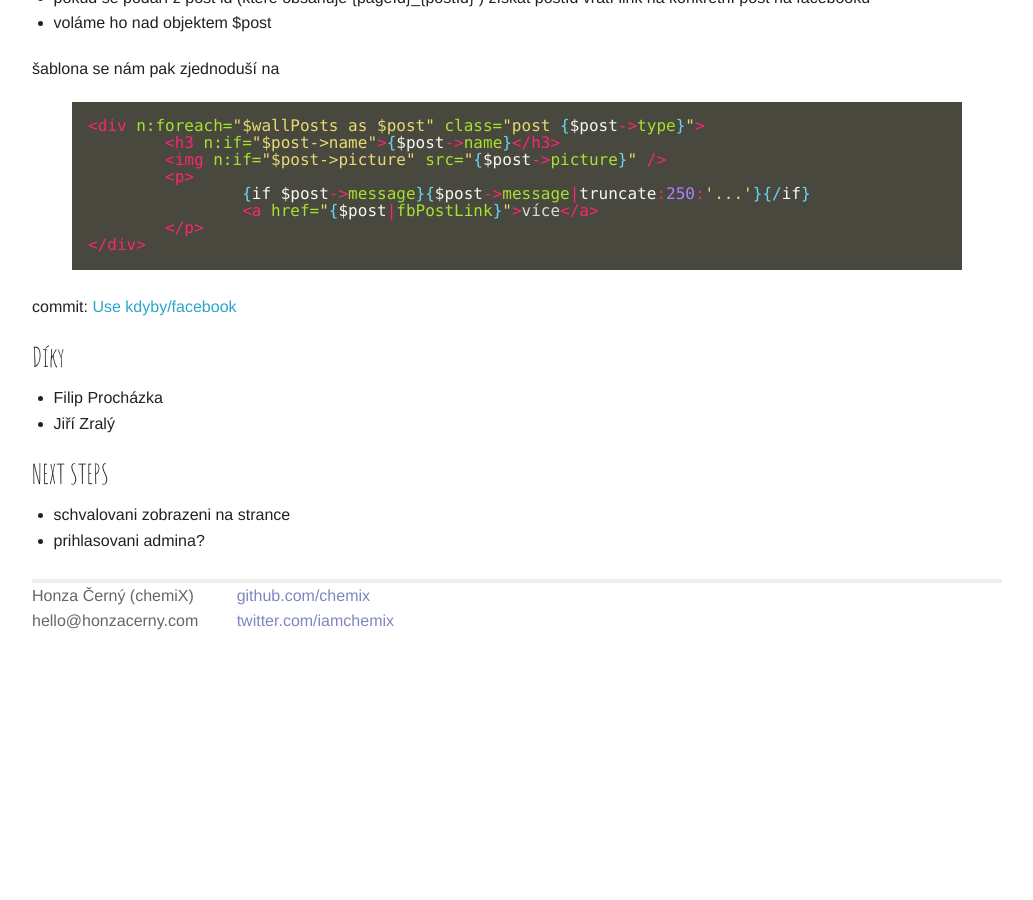
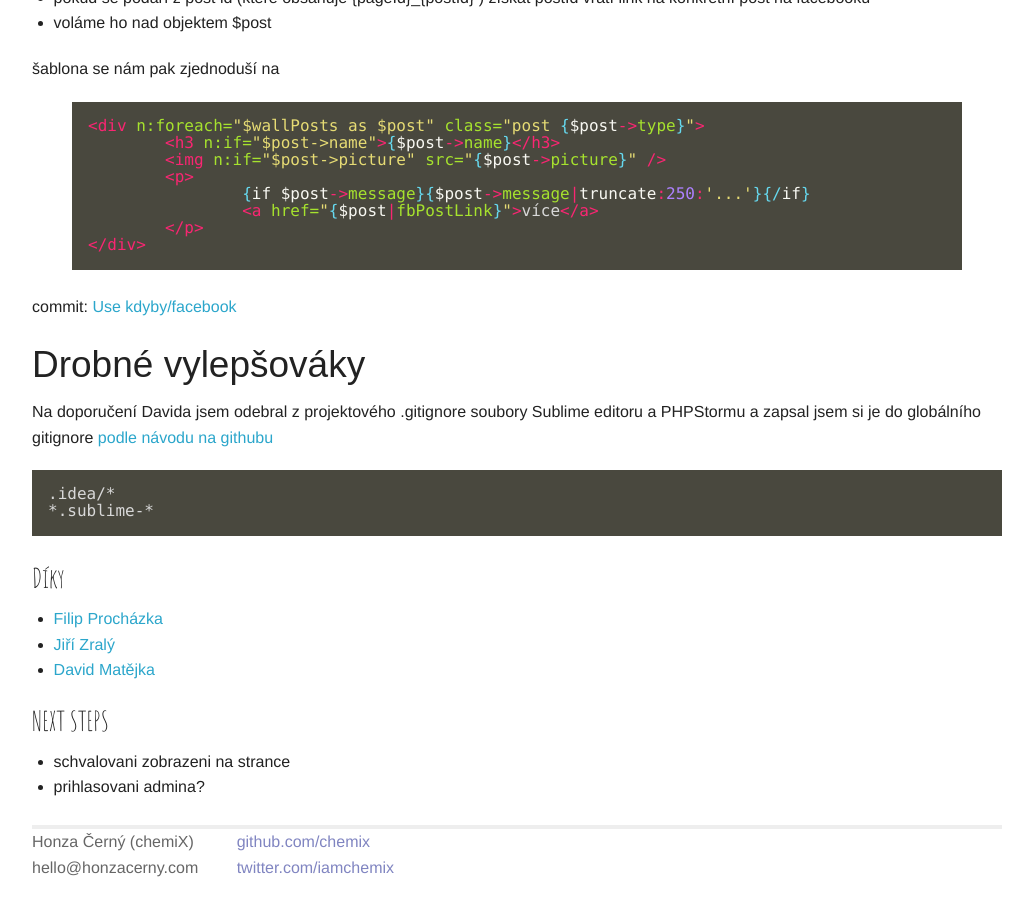
Before and after one commit to chemix/chemix.github.com, a Jekyll site: the page built from _posts/2014-06-13-nette-facebook-reader.md, in a window 1280 px wide and 900 px high, scrolled down 18017 px. Shown: the whole window, without its empty margins (123-1156 px from the left). Built offline with Jekyll 4.4.1, drawn with Linux system fonts in a browser that asks for light colours; some web fonts are replaced; Markdown is read by kramdown in place of the engine named in the settings; before the commit the page ends 18671 px from its top, so only the background shows below that.

Commit message:
Updated 2014-06-13-nette-facebook-reader.md

````diff
--- a/_posts/2014-06-13-nette-facebook-reader.md
+++ b/_posts/2014-06-13-nette-facebook-reader.md
@@ -880,19 +880,22 @@ protected function createTemplate()
 {% endhighlight %}
 
 
-
-
-
-
-
 commit: [Use kdyby/facebook](https://github.com/chemix/Nette-Facebook-Reader/commit/5dd7bed8fb30eb22284ee2e0fc92a726db0913fd)
 
+Drobné vylepšováky
+--------------------
 
+Na doporučení Davida jsem odebral z projektového .gitignore soubory Sublime editoru a PHPStormu a zapsal jsem si je do globálního gitignore [podle návodu na githubu](https://help.github.com/articles/ignoring-files#create-a-global-gitignore)
 
+```
+.idea/*
+*.sublime-*
+```
 
 ### Díky
-- Filip Procházka
-- Jiří Zralý
+- [Filip Procházka](https://github.com/fprochazka)
+- [Jiří Zralý](https://github.com/medhi)
+- [David Matějka](https://github.com/matej21)
 
 
 
````
